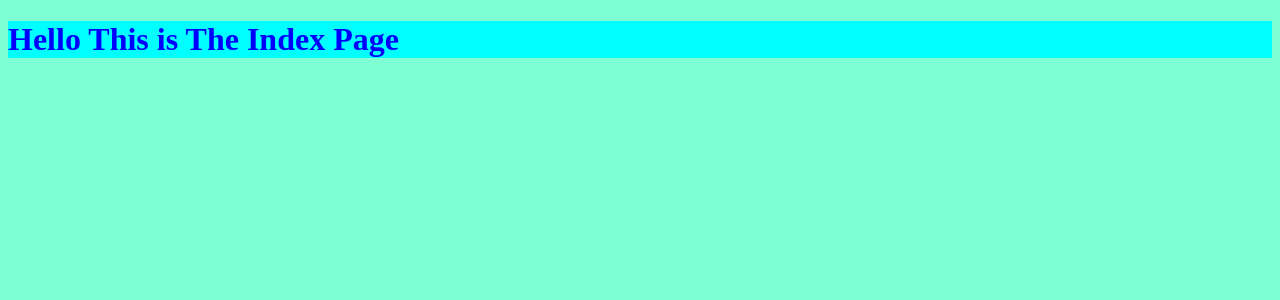
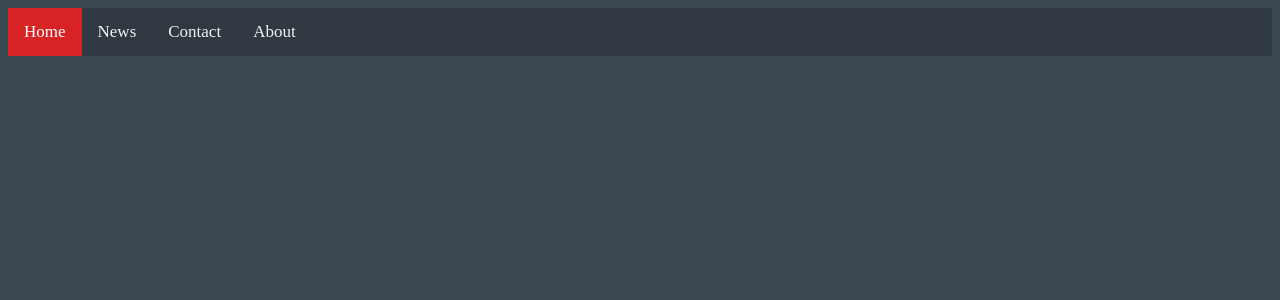
Before and after one commit to csendranshi/INPminiproject, a Django app: page / in a window 1280 px wide. Shown: the top 300 px of the page. Run offline with Django 3.2, Linux system fonts and the light colour scheme.

Commit message:
navbar added

```diff
--- a/static/css/index_style.css
+++ b/static/css/index_style.css
@@ -1,10 +1,67 @@
 body {
-    background-color: aquamarine;
+    background-color: #3a4750;
 }
 h1 {
-    color: blue;
+    color: #eeeeee;
 }
 
 .super-class {
-    background-color: aqua;
+    background-color: black;
 }
+/* Add a black background color to the top navigation */
+.topnav {
+  background-color: #303841;
+  overflow: hidden;
+}
+
+/* Style the links inside the navigation bar */
+.topnav a {
+  float: left;
+  display: block;
+  color: #f2f2f2;
+  text-align: center;
+  padding: 14px 16px;
+  text-decoration: none;
+  font-size: 17px;
+}
+
+/* Change the color of links on hover */
+.topnav a:hover {
+  background-color: #eeeeee;
+  color: black;
+}
+
+/* Add an active class to highlight the current page */
+.topnav a.active {
+  background-color: #d72323;
+  color: white;
+}
+
+/* Hide the link that should open and close the topnav on small screens */
+.topnav .icon {
+  display: none;
+}
+
+/* When the screen is less than 600 pixels wide, hide all links, except for the first one ("Home"). Show the link that contains should open and close the topnav (.icon) */
+@media screen and (max-width: 600px) {
+  .topnav a:not(:first-child) {display: none;}
+  .topnav a.icon {
+    float: right;
+    display: block;
+  }
+}
+
+/* The "responsive" class is added to the topnav with JavaScript when the user clicks on the icon. This class makes the topnav look good on small screens (display the links vertically instead of horizontally) */
+@media screen and (max-width: 600px) {
+  .topnav.responsive {position: relative;}
+  .topnav.responsive a.icon {
+    position: absolute;
+    right: 0;
+    top: 0;
+  }
+  .topnav.responsive a {
+    float: none;
+    display: block;
+    text-align: left;
+  }
+}
--- a/templates/index.html
+++ b/templates/index.html
@@ -7,9 +7,20 @@
     <link href="{% static '/css/index_style.css' %}" rel="stylesheet">
 </head>
 <body>
-<div class="super-class">
- <h1>Hello This is The Index Page</h1>
+<!-- Load an icon library to show a hamburger menu (bars) on small screens -->
+<link rel="stylesheet" href="https://cdnjs.cloudflare.com/ajax/libs/font-awesome/4.7.0/css/font-awesome.min.css">
+
+<div class="topnav" id="myTopnav">
+  <a href="#home" class="active">Home</a>
+  <a href="#news">News</a>
+  <a href="#contact">Contact</a>
+  <a href="#about">About</a>
+  <a href="javascript:void(0);" class="icon" onclick="myFunction()">
+    <i class="fa fa-bars"></i>
+  </a>
 </div>
 
+
+<script src="{% static '/js/script.js' %}"></script>
 </body>
 </html>
```
